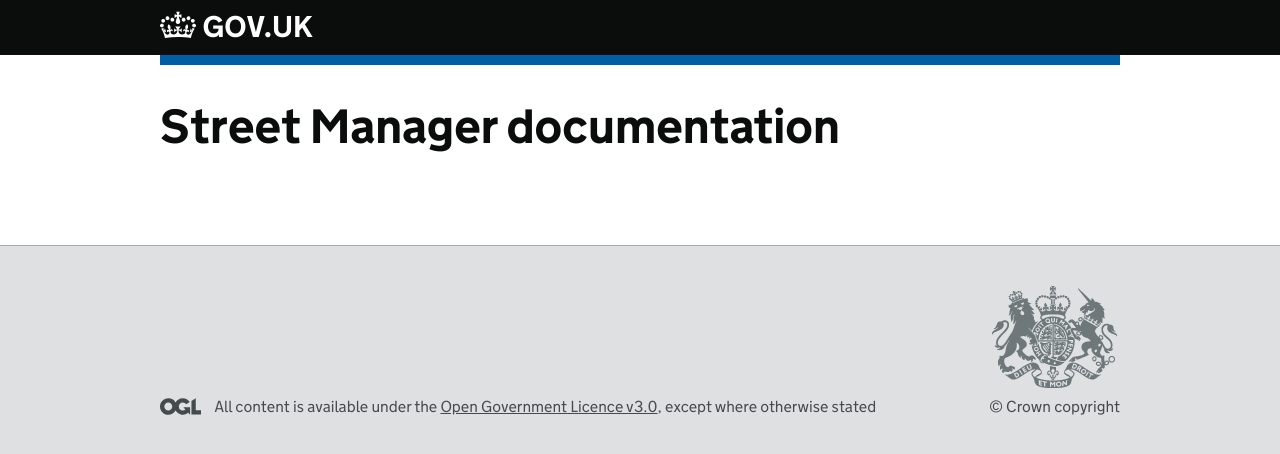
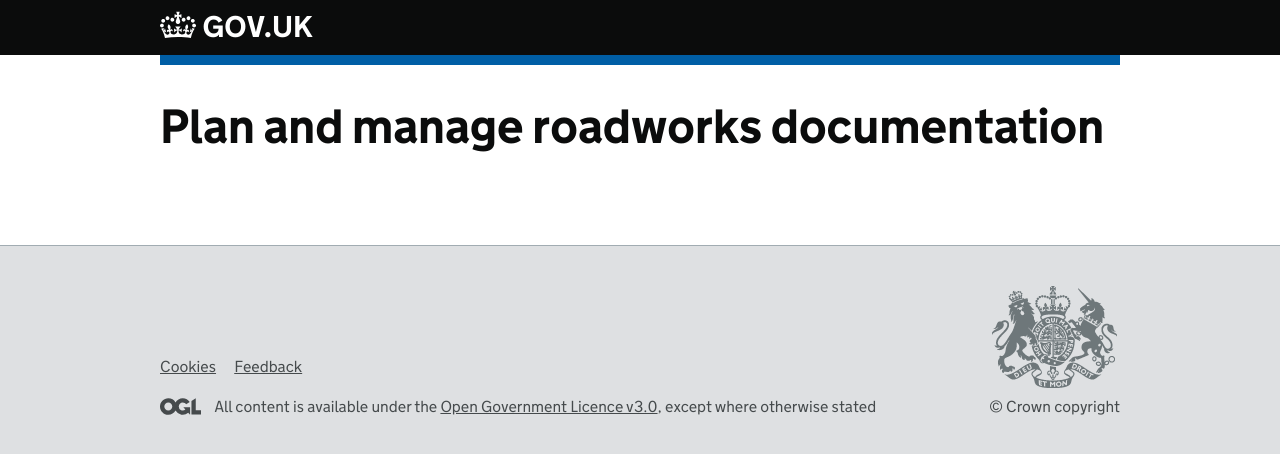
Before and after one commit to jgraham0325/land-register-api-docs, a Jekyll site: the page built from docs/index.html, in a window 1280 px wide. Shown: the top 454 px of the page. Built offline with Jekyll 4.4.1, drawn with Linux system fonts in a browser that asks for light colours.

Commit message:
added cookies and feedback placeholders

```diff
--- a/docs/_layouts/default.html
+++ b/docs/_layouts/default.html
@@ -43,7 +43,7 @@
     <div class="govuk-header__container govuk-width-container">
 
       <div class="govuk-header__logo">
-        <a href="{{ site.baseurl }}/" class="govuk-header__link govuk-header__link--homepage">
+        <a href="https://www.gov.uk" class="govuk-header__link govuk-header__link--homepage">
           <span class="govuk-header__logotype">
 
             <svg role="presentation" focusable="false" class="govuk-header__logotype-crown" xmlns="http://www.w3.org/2000/svg" viewbox="0 0 132 97" height="32" width="36">
@@ -71,6 +71,23 @@
       <div class="govuk-footer__meta">
         <div class="govuk-footer__meta-item govuk-footer__meta-item--grow">
 
+          <h2 class="govuk-visually-hidden">Support links</h2>
+          <ul class="govuk-footer__inline-list">
+
+            <li class="govuk-footer__inline-list-item">
+              <a class="govuk-footer__link" href="{{ site.baseurl }}/cookies">
+                Cookies
+              </a>
+            </li>
+
+            <li class="govuk-footer__inline-list-item">
+              <a class="govuk-footer__link" href="{{ site.baseurl }}/feedback">
+                Feedback
+              </a>
+            </li>
+
+        </ul>
+
           <svg role="presentation" focusable="false" class="govuk-footer__licence-logo" xmlns="http://www.w3.org/2000/svg" viewbox="0 0 483.2 195.7" height="17" width="41">
             <path fill="currentColor" d="M421.5 142.8V.1l-50.7 32.3v161.1h112.4v-50.7zm-122.3-9.6A47.12 47.12 0 0 1 221 97.8c0-26 21.1-47.1 47.1-47.1 16.7 0 31.4 8.7 39.7 21.8l42.7-27.2A97.63 97.63 0 0 0 268.1 0c-36.5 0-68.3 20.1-85.1 49.7A98 98 0 0 0 97.8 0C43.9 0 0 43.9 0 97.8s43.9 97.8 97.8 97.8c36.5 0 68.3-20.1 85.1-49.7a97.76 97.76 0 0 0 149.6 25.4l19.4 22.2h3v-87.8h-80l24.3 27.5zM97.8 145c-26 0-47.1-21.1-47.1-47.1s21.1-47.1 47.1-47.1 47.2 21 47.2 47S123.8 145 97.8 145"
             />
--- a/docs/index.html
+++ b/docs/index.html
@@ -2,4 +2,4 @@
 layout: default
 title: Index
 ---
-<h1 class="govuk-heading-xl">Street Manager documentation</h1>
+<h1 class="govuk-heading-xl">Plan and manage roadworks documentation</h1>
```
Also changed, not shown: docs/cookies.html (added, +11 -0 lines), docs/feedback.html (added, +11 -0 lines).
